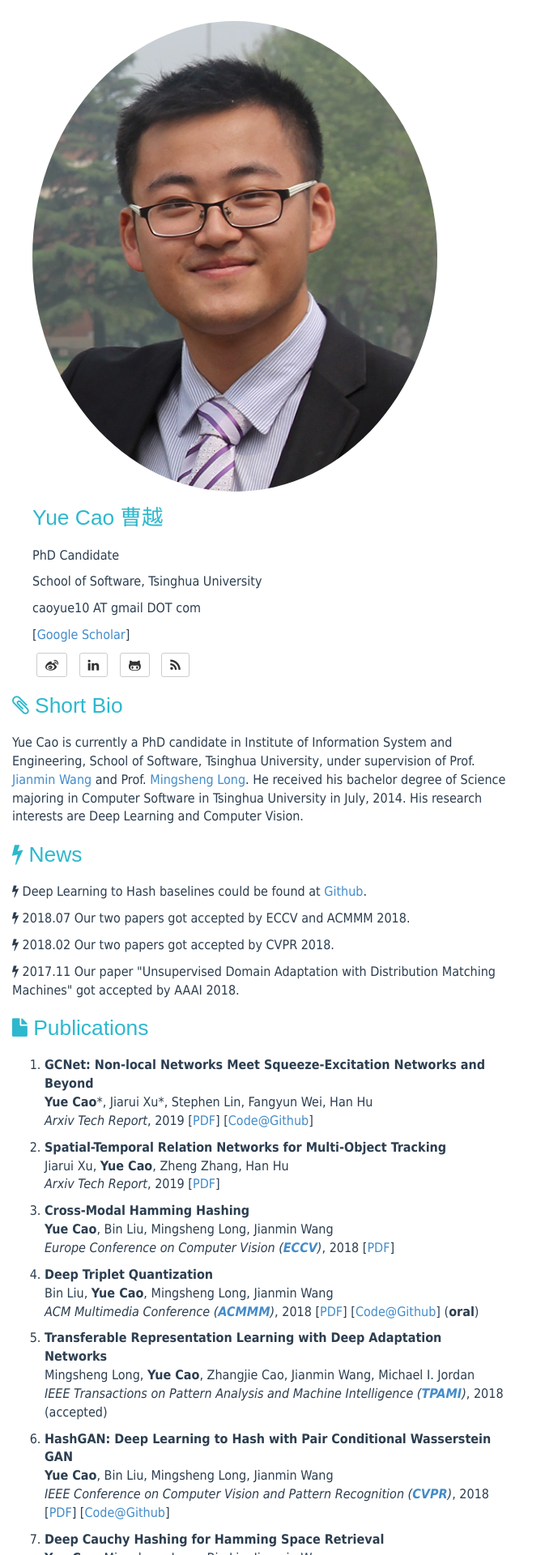
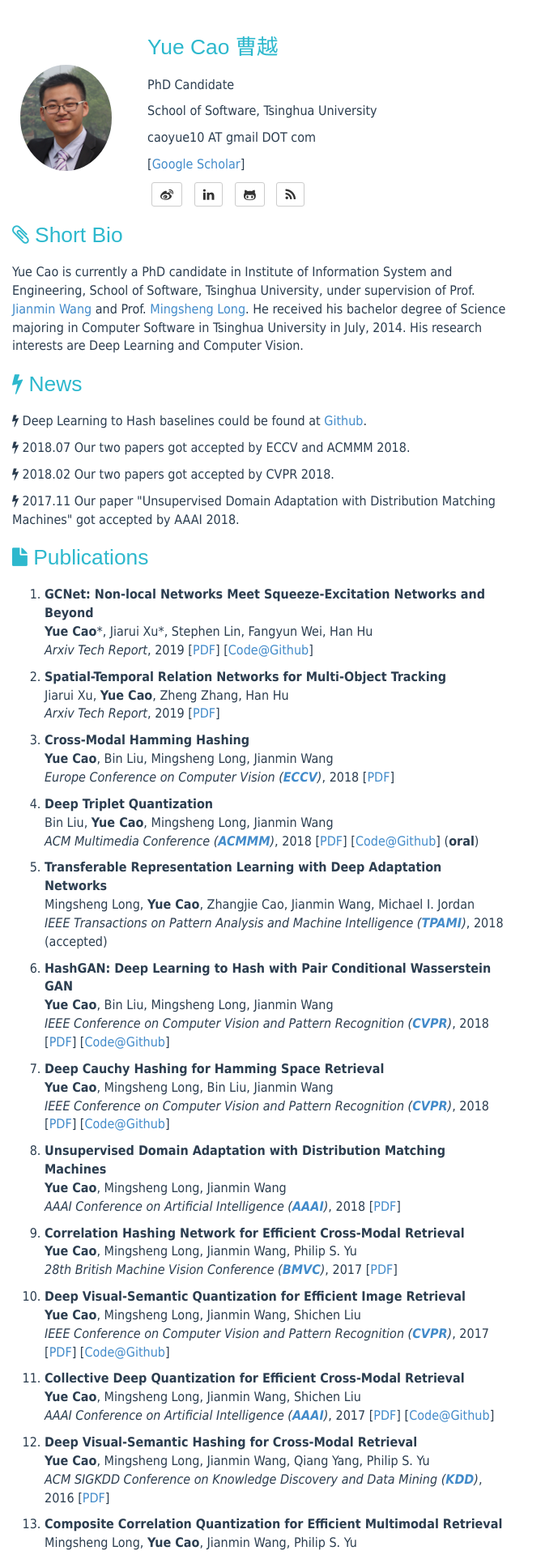
Before and after one commit to caoyue10/caoyue10.github.io, a Jekyll site: the page built from index.html, in a window 1280 px wide. Shown: the top 1920 px of the page at 81% size, without its empty margins (0-673 px from the left). Built offline with Jekyll 4.4.1, drawn with Linux system fonts in a browser that asks for light colours; the list of posts is cut into pages by our own code.

Commit message:
Update title.html

```diff
--- a/_includes/title.html
+++ b/_includes/title.html
@@ -1,4 +1,4 @@
-<div class="container">
+<div class="content heading">
 <div id="contact-list" class="div_left">
 		<img src="{{ site.BASE_PATH }}assets/media/profile.png" class="img-circle" />
 </div>
```
